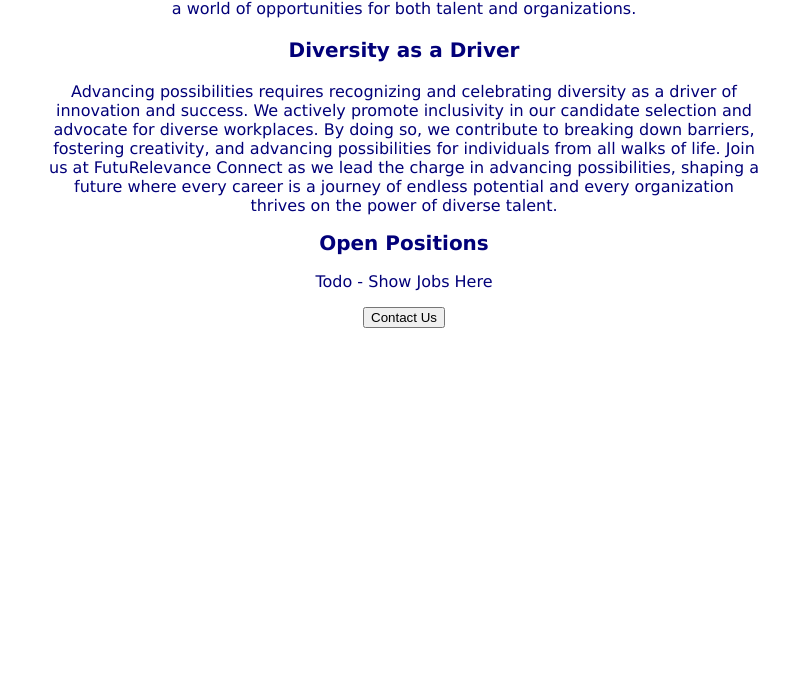
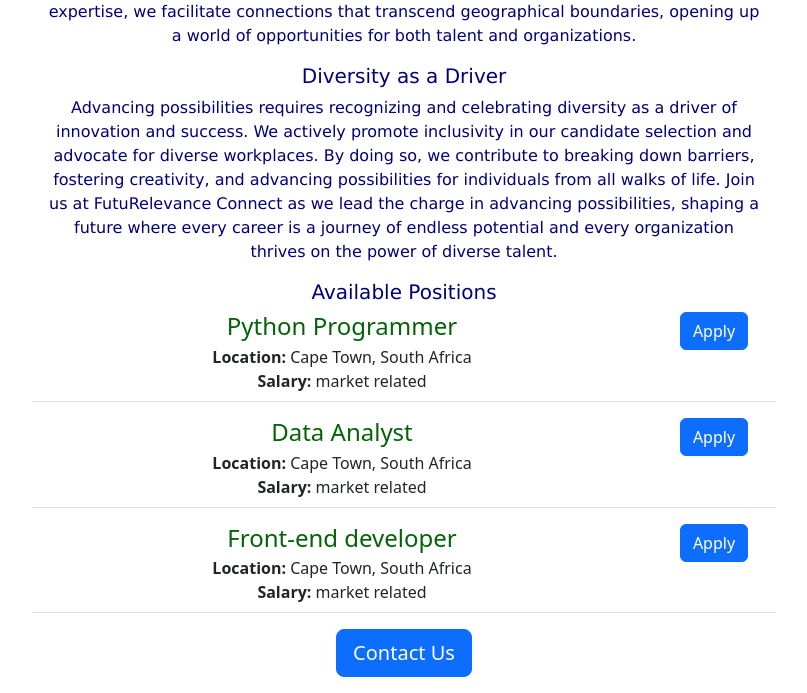
Before and after one commit to Trying2Code/futurerelevance-connect-v2-website, a Flask app: page / in a window 1280 px wide. Shown: the part 2156-2849 px from the top of the page, without its empty margins (236-1043 px from the left). Before the commit the page ends 2484 px from the top, so only its background shows below. Run offline with Flask 3, Linux system fonts and the light colour scheme.

Commit message:
adding a new html page

```diff
--- a/app.py
+++ b/app.py
@@ -2,9 +2,30 @@ from flask import Flask,render_template
 
 app = Flask(__name__)
 
+JOBS = [
+ {
+  'id': 1,
+  'title': 'Python Programmer',
+  'location': 'Cape Town, South Africa',
+ 'salary': 'market related'
+ },
+{
+  'id': 2,
+  'title': 'Data Analyst',
+  'location': 'Cape Town, South Africa',
+ 'salary': 'market related'
+ },
+{
+  'id': 3,
+  'title': 'Front-end developer',
+  'location': 'Cape Town, South Africa',
+ 'salary': 'market related'
+ }
+
+]
 @app.route("/")
 def hello_world():
-    return render_template('home.html')
+    return render_template('home.html', jobs=JOBS)
 
 if __name__ == "__main__":
   app.run(host='0.0.0.0', debug=True)
--- a/templates/home.html
+++ b/templates/home.html
@@ -1,6 +1,10 @@
 <!Doctype>
 <html>
   <head>
+    <meta charset="utf-8">
+    <meta name="viewport" content="width=device-width, initial-scale=1">
+    <title>Bootstrap demo</title>
+    <link href="https://cdn.jsdelivr.net/npm/bootstrap@5.3.3/dist/css/bootstrap.min.css" rel="stylesheet" integrity="sha384-QWTKZyjpPEjISv5WaRU9OFeRpok6YctnYmDr5pNlyT2bRjXh0JMhjY6hW+ALEwIH" crossorigin="anonymous">
   <title>FutureRelevance Connect</title>
     <style>
       h1 {
@@ -73,10 +77,15 @@
           <h3>Diversity as a Driver</h3>
        <p>Advancing possibilities requires recognizing and celebrating diversity as a driver of innovation and success. We actively promote inclusivity in our candidate selection and advocate for diverse workplaces. By doing so, we contribute to breaking down barriers, fostering creativity, and advancing possibilities for individuals from all walks of life.
         Join us at FutuRelevance Connect as we lead the charge in advancing possibilities, shaping a future where every career is a journey of endless potential and every organization thrives on the power of diverse talent.</p>
-          <h2>Open Positions</h2>
+          <h2>Available Positions</h2>
+      <div>
+        {% for job in jobs %}
+  {% include 'jobitem.html' %}
+          {% endfor %}
+
         </p>
-        <p>Todo - Show Jobs Here</p>
-        <button>Contact Us</button>
+        <div class="text-center">
+          <button class="btn btn-primary btn-lg">Contact Us</button>
         </p>
 
         </div>
--- /dev/null
+++ b/templates/jobitem.html
@@ -0,0 +1,18 @@
+<div class="border-bottom row" style="margin-bottom:16px;padding-bottom:8px;">
+  <div class="col-10">
+  <h4
+    style="color:rgb(4,99,7); margin-bottom:4px;">
+    {{job['title']}}</h4>
+  <div>
+    <b>Location:</b> {{job['location']}}
+    </div>
+  {% if 'salary' in job %}
+    <div>
+      <b>Salary:</b> {{job['salary']}}
+    </div>
+    {% endif %}
+  </div>
+  <div class="col-2">
+  <button type="button" class="btn btn-primary">Apply</button>
+</div>
+</div>
```
